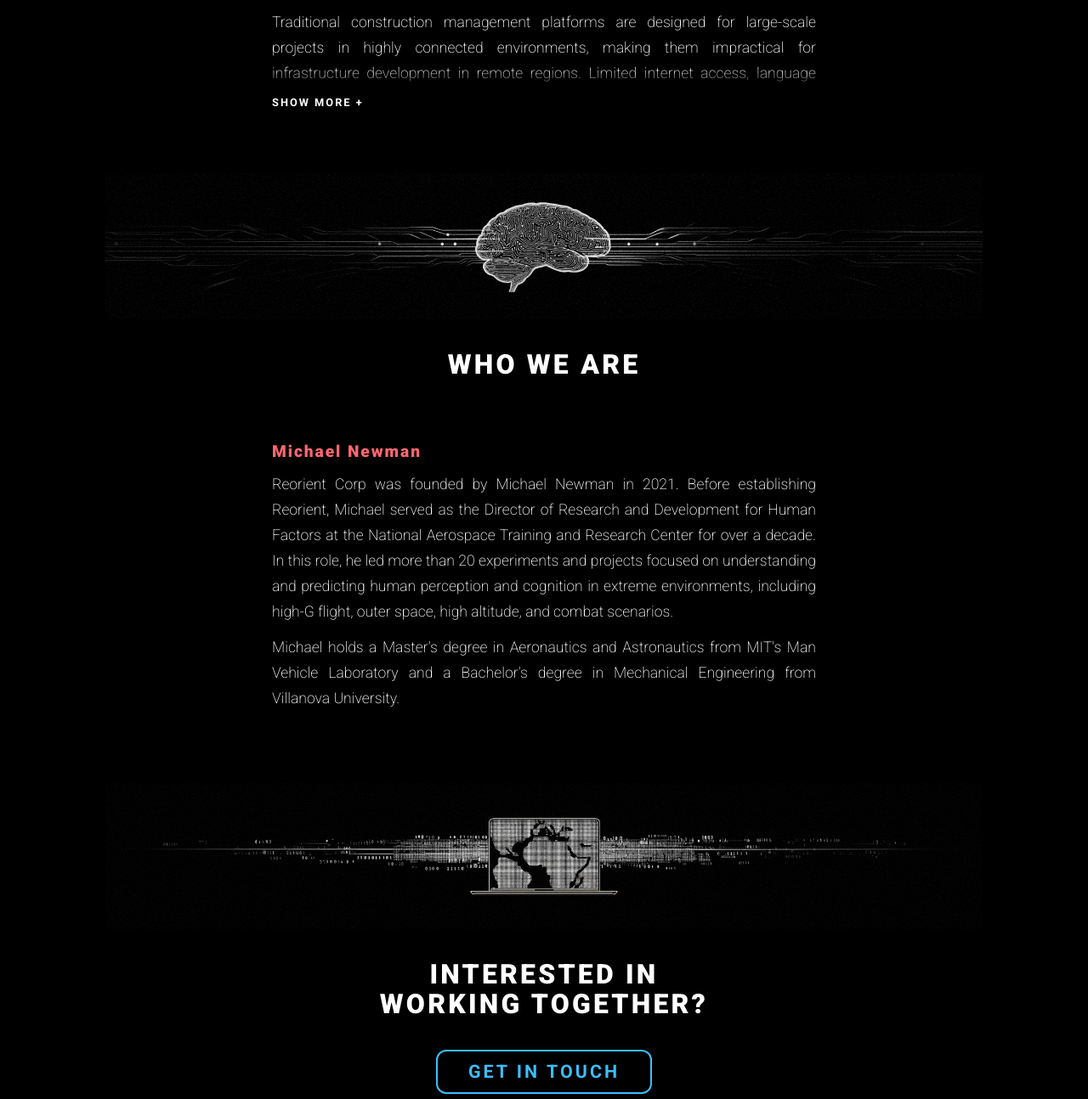
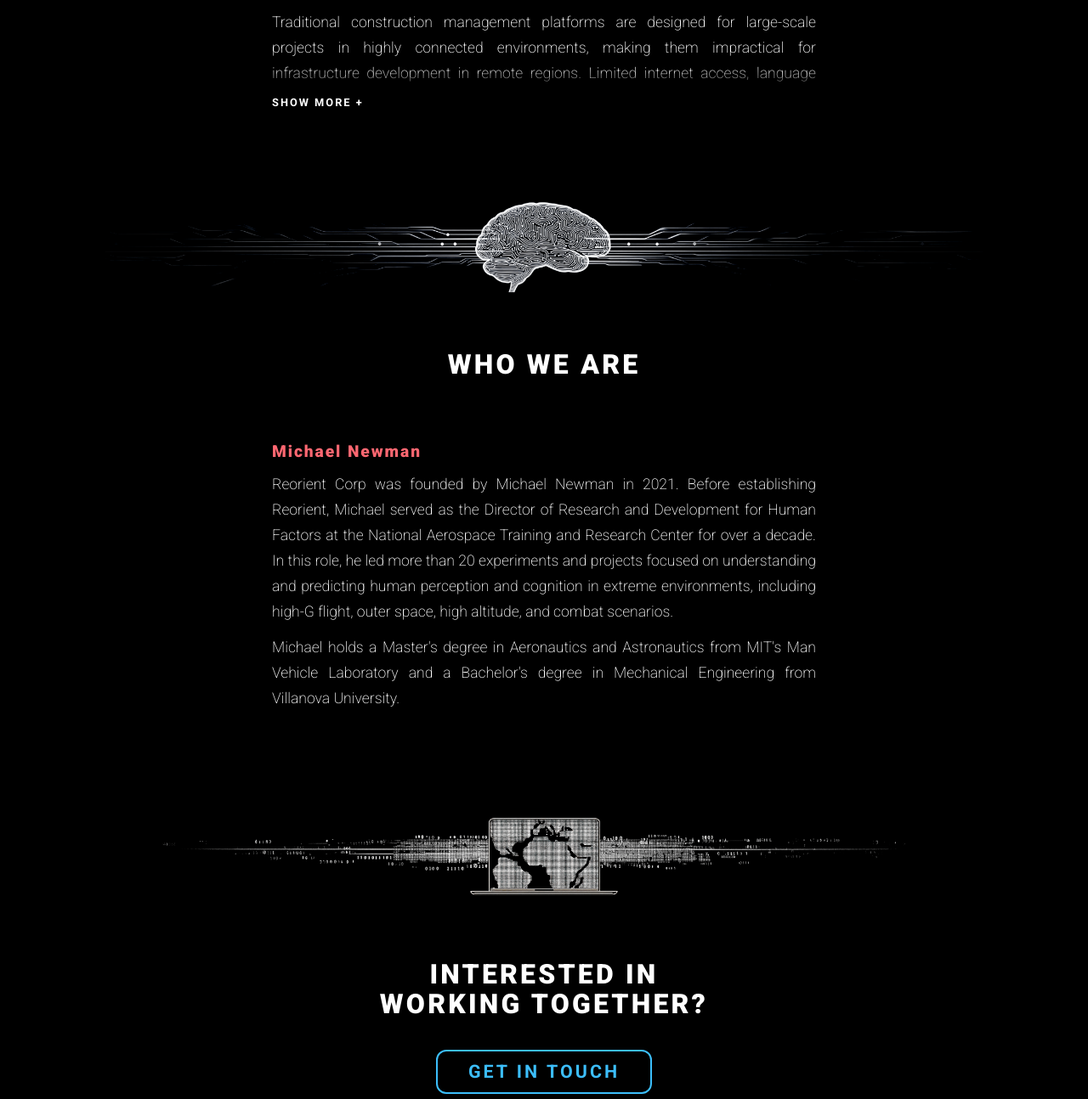
Before and after one commit to ReorientCorp/reorientcorp.github.io, a plain HTML site: page index.html in a window 1280 px wide. Shown: the part 1994-3288 px from the top of the page at 85% size. Drawn offline with Linux system fonts and the light colour scheme.

Commit message:
New divider images v2 with darker blacks for low res monitors

```diff
--- a/index.html
+++ b/index.html
@@ -135,8 +135,8 @@
             </div>
         </section>
         <div class="divider">
-            <img src="images/brain-divider@1x.png"
-                srcset="images/brain-divider@2x.png 2x, images/brain-divider@3x.png 3x"
+            <img src="images/brain-divider-v2@1x.png"
+                srcset="images/brain-divider-v2@2x.png 2x, images/brain-divider-v2@3x.png 3x"
                 alt="Computer brain horizontal divider">
         </div>
         <section>
@@ -153,8 +153,8 @@
             </div>
         </section>
         <div class="divider">
-            <img src="images/computer-divider@1x.png"
-                srcset="images/computer-divider@2x.png 2x, images/computer-divider@3x.png 3x"
+            <img src="images/computer-divider-v2@1x.png"
+                srcset="images/computer-divider-v2@2x.png 2x, images/computer-divider-v2@3x.png 3x"
                 alt="Computer matrix horizontal divider">
         </div>
         <section>
```
Also changed, not shown: images/brain-divider-v2@1x.png (added), images/brain-divider-v2@2x.png (added), images/brain-divider-v2@3x.png (added), images/computer-divider-v2@1x.png (added), images/computer-divider-v2@2x.png (added), images/computer-divider-v2@3x.png (added).
